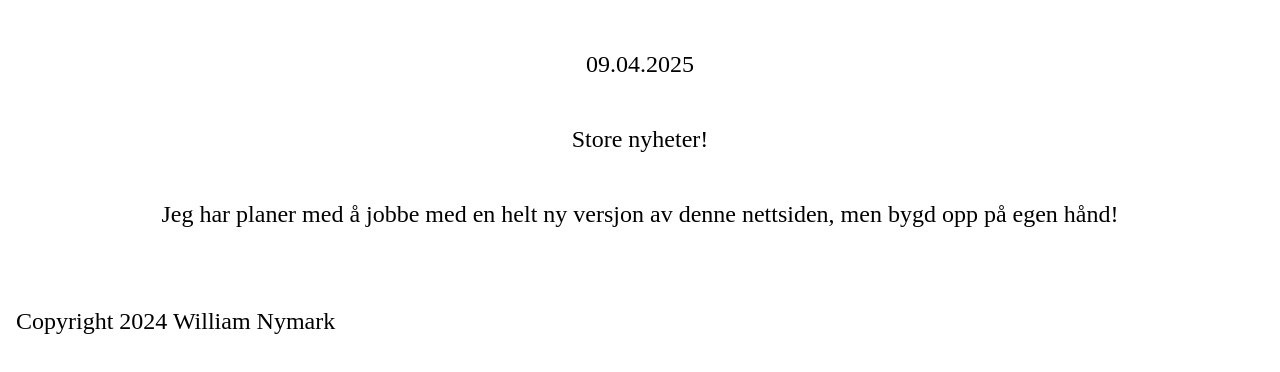
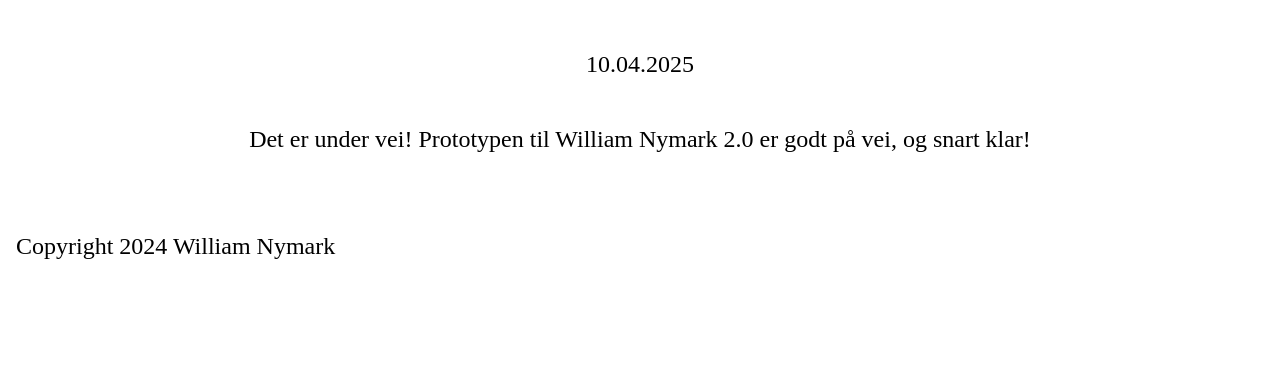
Before and after one commit to williamnym13/williamnym13.github.io, a plain HTML site: page index.html in a window 1280 px wide. Shown: the part 708-1080 px from the top of the page. After the commit the page ends 1008 px from the top, so only its background shows below. Drawn offline with Linux system fonts and the light colour scheme.

```diff
--- a/index.html
+++ b/index.html
@@ -34,9 +34,8 @@
                 Prosjektene mine ligger på Portfolio-siden.
             </p>
             <h2>Nyheter</h2>
-            <p>09.04.2025</p>
-            <p>Store nyheter!</p>
-            <p>Jeg har planer med å jobbe med en helt ny versjon av denne nettsiden, men bygd opp på egen hånd!</p>
+            <p>10.04.2025</p>
+            <p>Det er under vei! Prototypen til William Nymark 2.0 er godt på vei, og snart klar!</p>
         </div>
         <div class="item4">
             <p>Copyright 2024 William Nymark</p>
```
